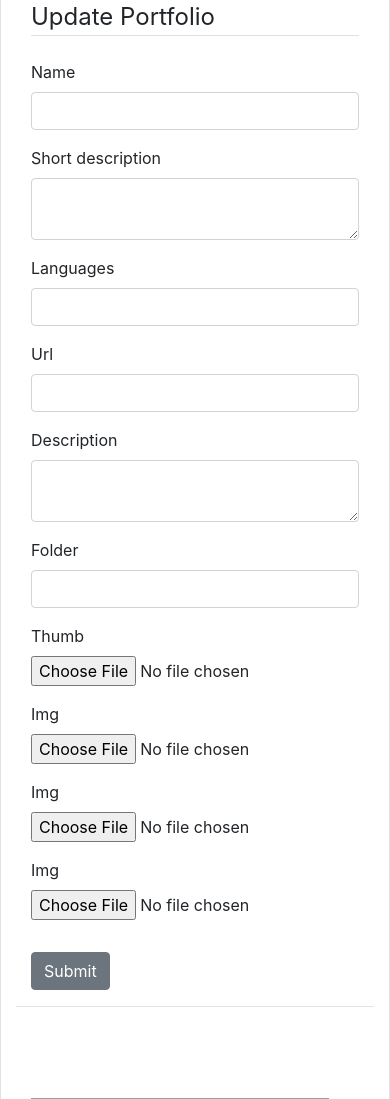
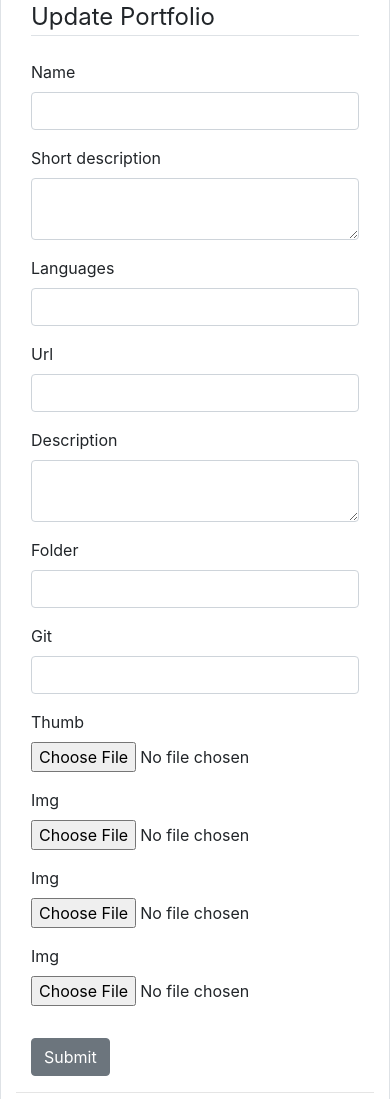
Before and after one commit to domdit/mysite, a Python web app: template templates/portfolio.html in a window 390 px wide. Shown: the part 391-1490 px from the top of the page. Run offline with Jinja, Linux system fonts and the light colour scheme; the template is opened without the code that fills it: most values are stand-ins (such as "Sample title", 1, 10 or a date in 2020); form fields are guessed from the names that the template uses; some libraries are stand-ins or nearby versions; grey boxes are pictures that could not be loaded.

Commit message:
updated database, forms, redid portfolio and testimonial to be accurate... similarly added github link

```diff
--- a/forms.py
+++ b/forms.py
@@ -41,6 +41,7 @@ class PortfolioForm(FlaskForm):
     short_description = StringField('Short Description:', validators=[DataRequired()])
     description = TextAreaField('Description:')
     url = StringField('Full url:', validators=[DataRequired()])
+    git = StringField('git URL:', validators=[DataRequired()])
     folder = StringField('Image Folder Name:', validators=[DataRequired()])
     thumb = FileField('Thumbnail:', validators=[FileAllowed(['jpg', 'png', 'gif'])])
     img1 = FileField('Image 1:', validators=[FileAllowed(['jpg', 'png', 'gif'])])
--- a/models.py
+++ b/models.py
@@ -32,6 +32,7 @@ class Portfolio(db.Model):
     short_description = db.Column(db.String(200), unique=False, nullable=False)
     description = db.Column(db.Text)
     url = db.Column(db.String(200), unique=False, nullable=False)
+    git = db.Column(db.String(200), unique=False, nullable=False)
     folder = db.Column(db.String(200), unique=True, nullable=False)
 
 
--- a/routes.py
+++ b/routes.py
@@ -100,6 +100,7 @@ def portfolio():
                                        short_description=form.short_description.data,
                                        description=form.description.data,
                                        url=form.url.data,
+                                       git=form.git.data,
                                        folder=form.folder.data
                                        )
 
--- a/static/main.css
+++ b/static/main.css
@@ -417,7 +417,6 @@ a > .btn:hover, .btn-custom:hover {
     margin-left: 20px;
     border: 2px solid var(--viola);
     background-color: var(--viola);
-
 }
 
 
--- a/templates/portfolio.html
+++ b/templates/portfolio.html
@@ -69,6 +69,9 @@
                     {{ form.description(class="form-control form-control-md") }}
                 </div>
 
+                <div class="row">
+
+                <div class="col-md-6">
                     <div class="form-group">
                         {{ form.folder.label(class="form-control-label") }}
                         {{ form.folder(class="form-control form-control-md") }}
@@ -78,6 +81,25 @@
                             {% endfor %}
                         {% endif %}
                     </div>
+
+                </div>
+
+                <div class="col-md-6">
+                    <div class="form-group">
+                        {{ form.git.label(class="form-control-label") }}
+                        {{ form.git(class="form-control form-control-md") }}
+                        {% if form.git.errors %}
+                            {% for error in form.git.errors %}
+                                <span class="text-danger">{{ error }}</span></br>
+                            {% endfor %}
+                        {% endif %}
+                    </div>
+
+                </div>
+
+                </div>
+
+
 
                 <div class="row">
                     <div class="col-md-3">
```
Also changed, not shown: templates/index.html (+11 -10 lines), site.db, static/img/testimonial/sian/img.png. Lines whose indentation alone changed are shown as unchanged.
